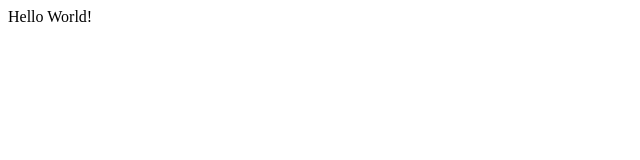
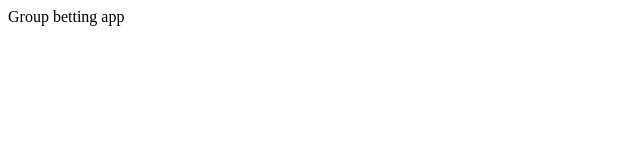
Before and after one commit to SpoljarecNikola/GroupBetting, a website: page index.html in a window 1280 px wide. Shown: the full height of the page, 0-640 px from the left. Drawn offline with Linux system fonts and the light colour scheme.

Commit message:
refactor(): changed body text

```diff
--- a/index.html
+++ b/index.html
@@ -7,6 +7,6 @@
         <title>Group betting app</title>
     </head>
     <body>
-        <div>Hello World!</div>
+        <div>Group betting app</div>
     </body>
 </html>
```
